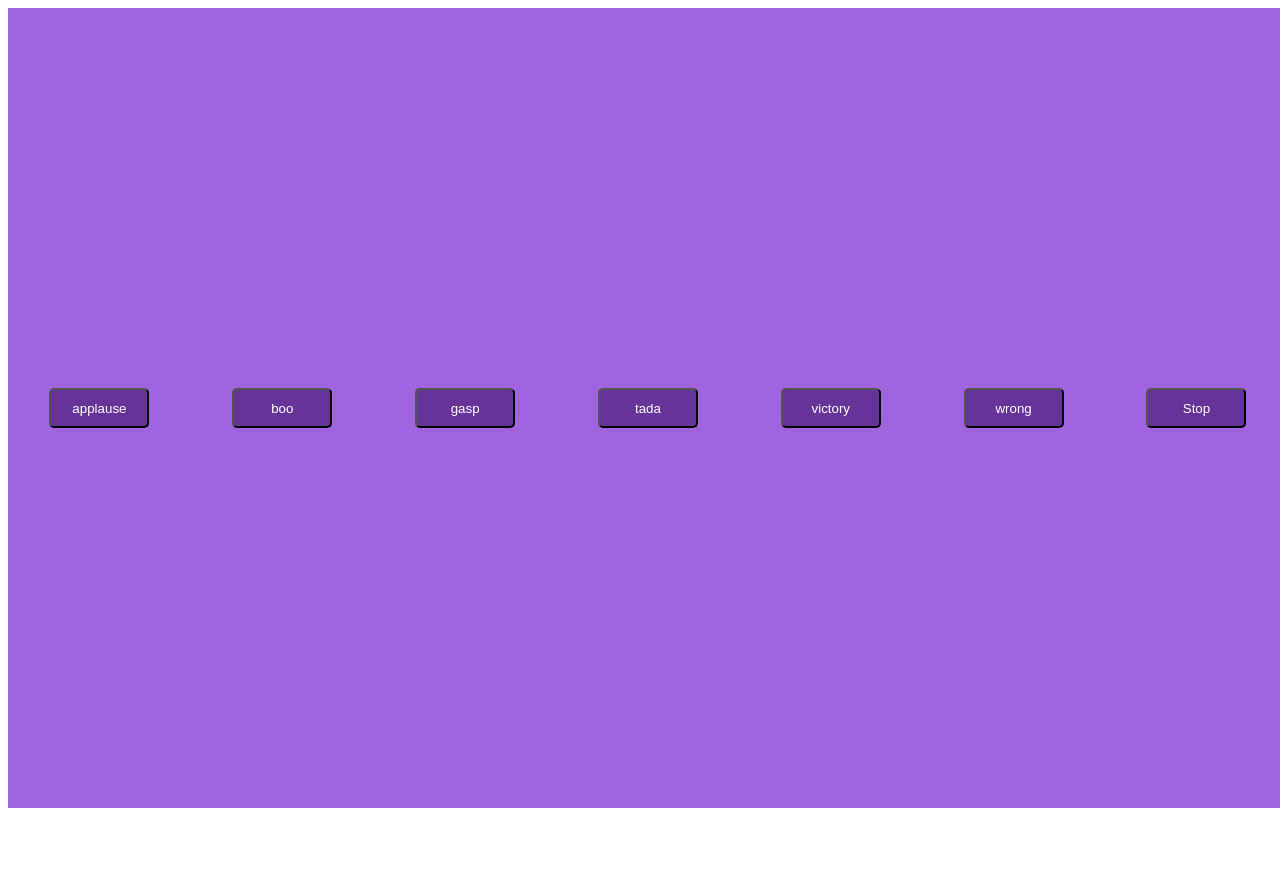
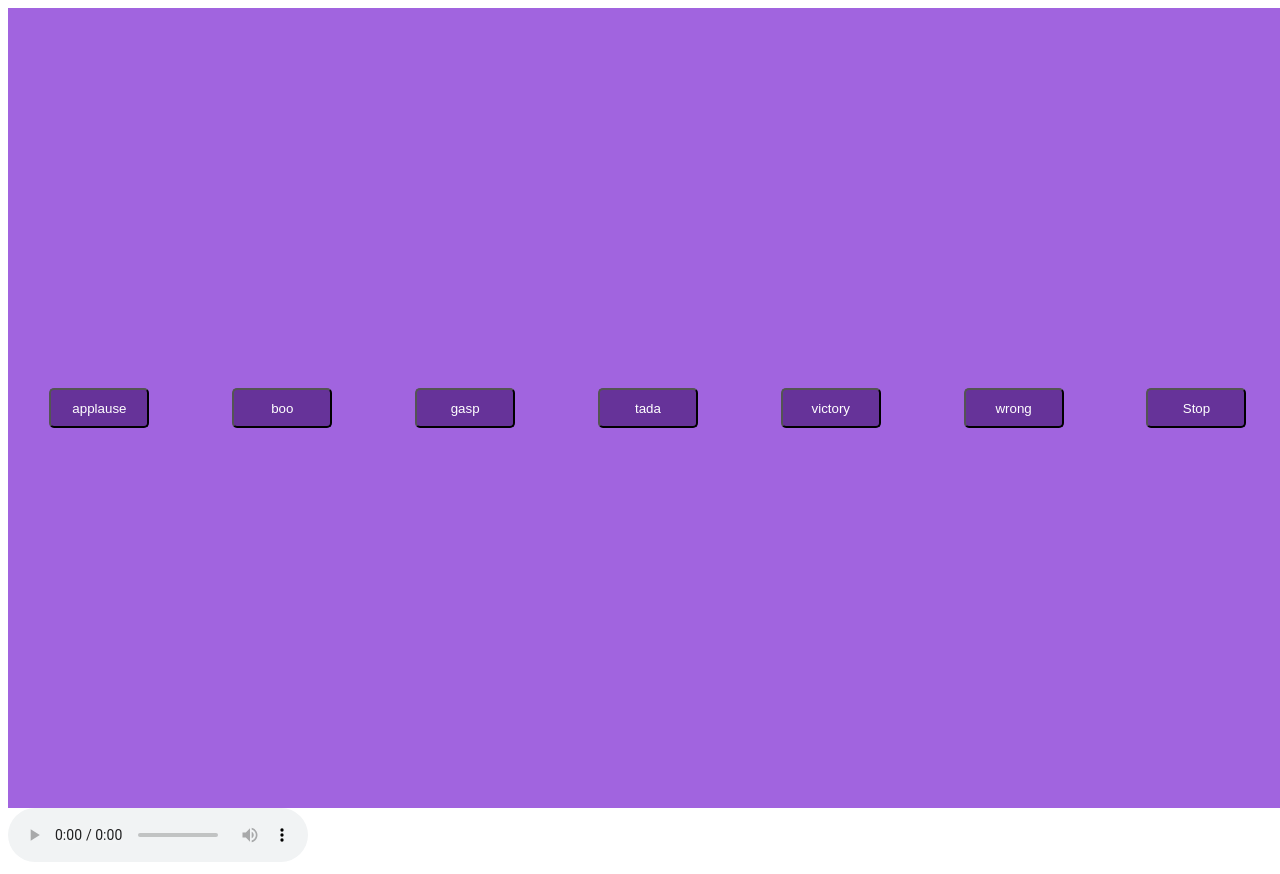
Before and after one commit to acciojob/Soundbar-prajwal2103, a website: page main.html in a window 1280 px wide. Before the commit the page ends 816 px from the top, so only its background shows below. Drawn offline with Linux system fonts and the light colour scheme.

Commit message:
created a submission

```diff
--- a/main.html
+++ b/main.html
@@ -16,6 +16,7 @@
     <button class="btn">wrong</button>
     <button class="stop">Stop</button>
   </section>
+	 <audio id="audio" controls></audio>
     <script type="text/javascript" src="./script.js">
 </script>
 
```
